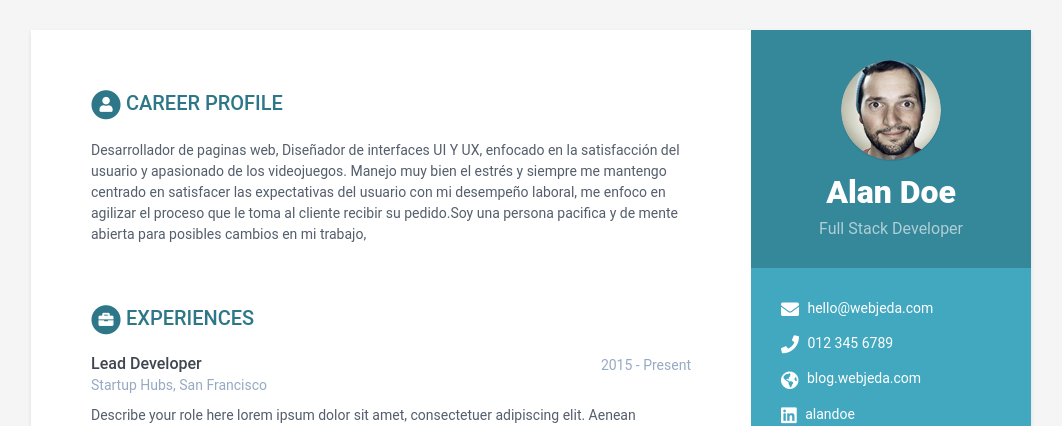
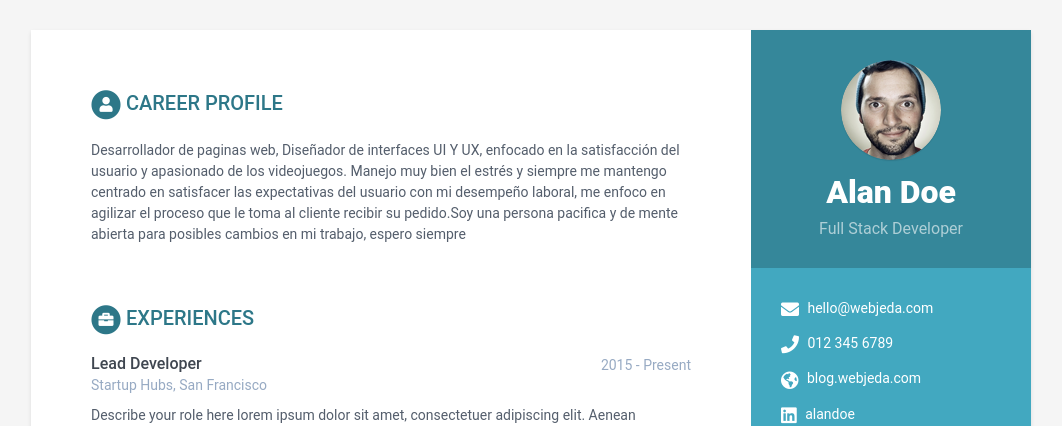
Before and after one commit to KevinC99/good-birch-4e19a, a Jekyll site: the page built from index.html, in a window 1280 px wide. Shown: the top 426 px of the page, without its empty margins (109-1171 px from the left). Built offline with Jekyll 4.4.1, drawn with Linux system fonts in a browser that asks for light colours.

Commit message:
data.yml: updated summary in career-profile

```diff
--- a/_data/data.yml
+++ b/_data/data.yml
@@ -38,7 +38,7 @@ career-profile:
     Manejo muy bien el estrés y siempre me mantengo centrado en satisfacer las
     expectativas del usuario con mi desempeño laboral, me enfoco en agilizar el
     proceso que le toma al cliente recibir su pedido.Soy una persona pacifica y
-    de mente abierta para posibles cambios en mi trabajo,
+    de mente abierta para posibles cambios en mi trabajo, espero siempre
 education:
   - degree: MSc in Computer Science
     university: University of London
```
